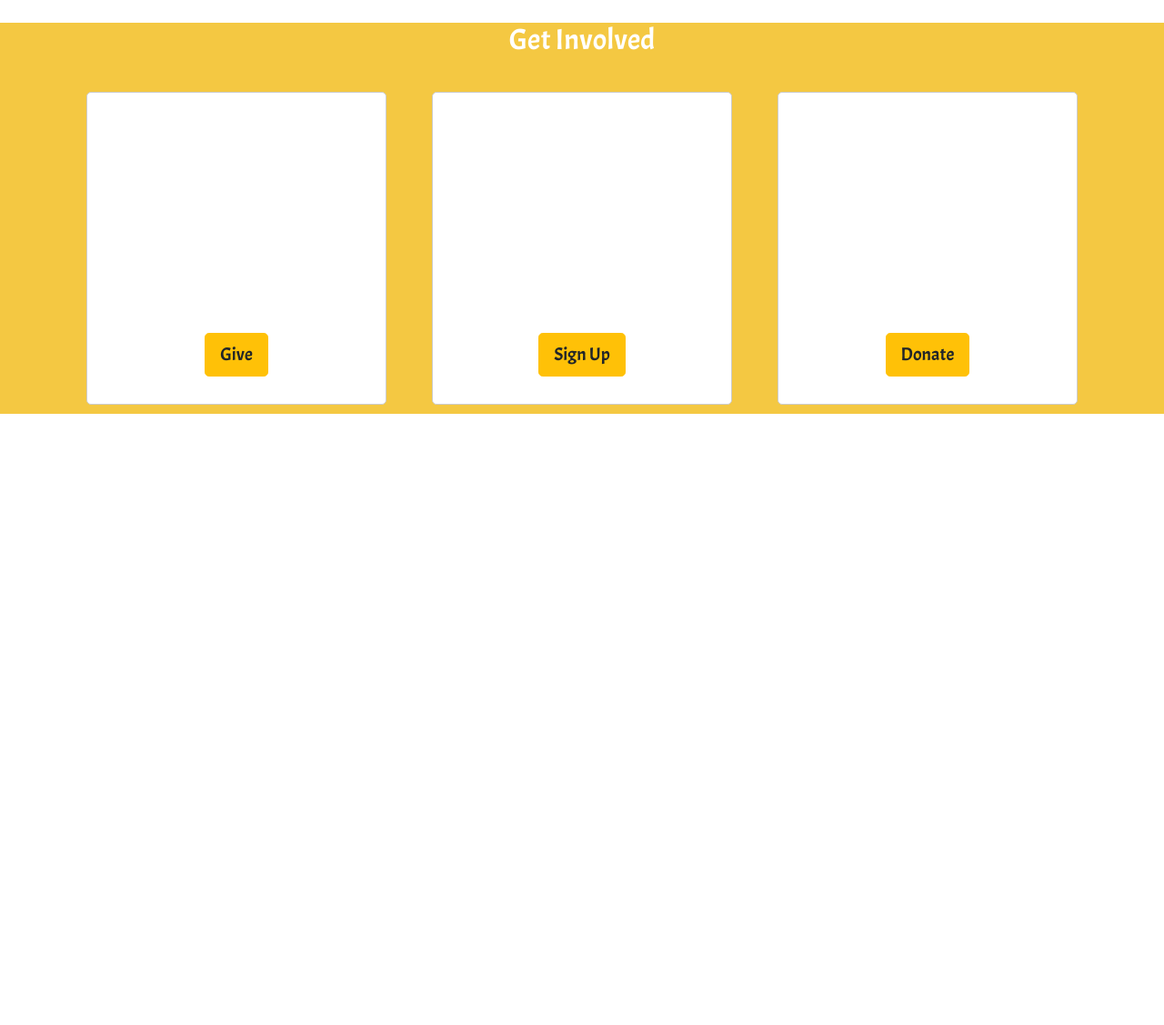
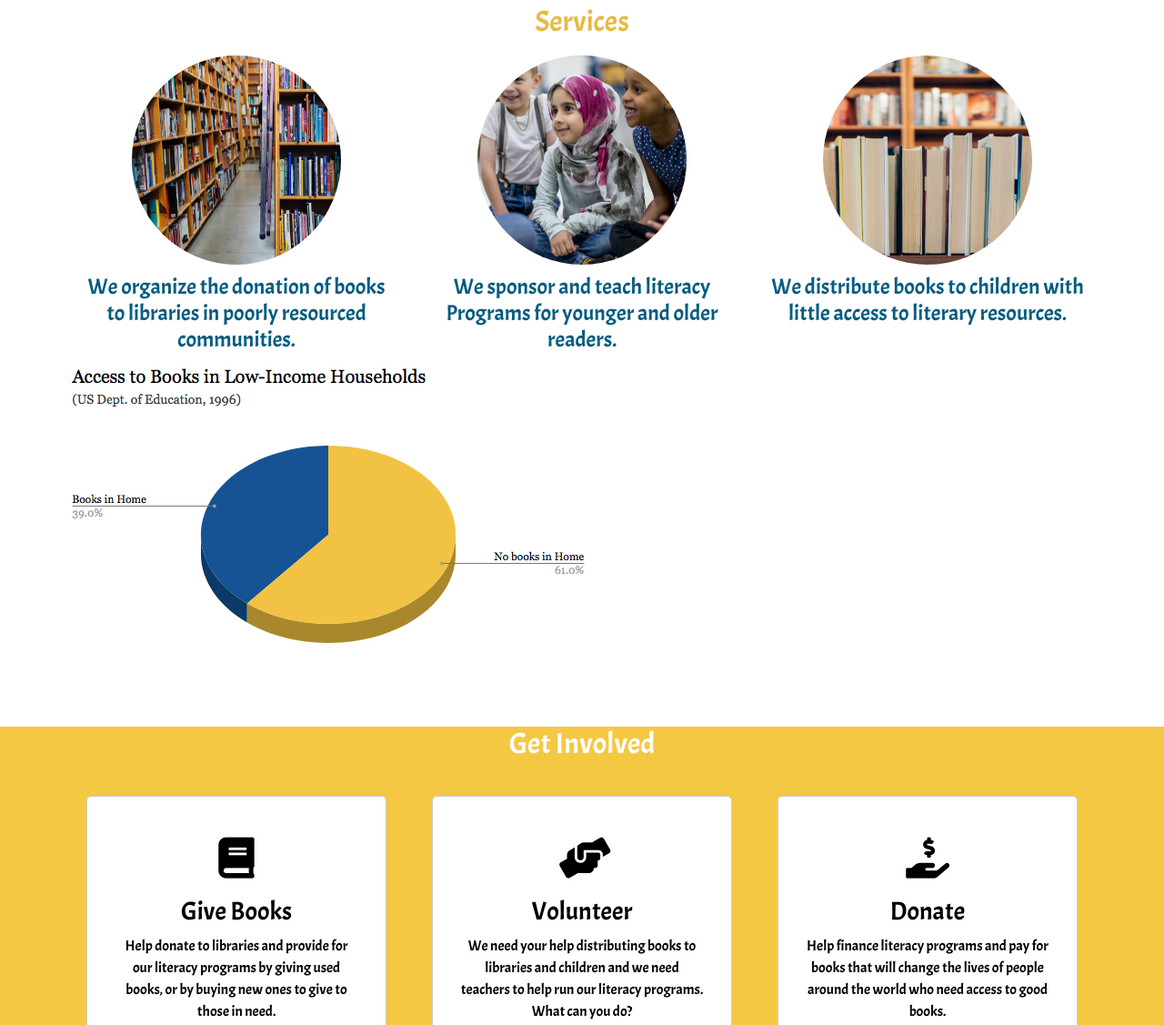
Before and after one commit to altheasophia/BooksForGoodLIPProject, a plain HTML site: page Althea.html in a window 1280 px wide. Shown: the part 681-1808 px from the top of the page at 91% size. Before the commit the page ends 1186 px from the top, so only its background shows below. Drawn offline with nearby package versions, Linux system fonts and the light colour scheme.

Commit message:
saturday at 6:52

```diff
--- a/Althea.CSS
+++ b/Althea.CSS
@@ -37,6 +37,7 @@ header{
     font-size: 45px;
     margin-top: 15px;
     margin-bottom: 15px;
+    color: black
 }
 
 .options{
@@ -47,3 +48,18 @@ header{
     border-radius: 5px;
     margin-top: 30px
 }
+
+.services{
+    font-family: "Acme", cursive;
+    text-align: center;
+   margin-top: 30px
+
+
+}
+
+
+.services img {
+  border-radius: 50%;
+  padding: 10px 10px;
+
+}
--- a/Althea.html
+++ b/Althea.html
@@ -54,6 +54,56 @@
             </div>
     </header>
 
+
+<!------ begin services section-------->
+<section class= "services">
+    <div class= "container">
+        <h2><font color= "e5bb47">Services</font></h2>
+
+            <div class= "row">
+                    <!----first panel----->
+                    <div class= "col-md-4 col-lg-4">
+                        <img src="library.jpg" alt="books" width="250" height="250">
+                        <h4><font color= "#055c7f">We organize the donation of books to libraries in poorly resourced communities.</font></h3>
+                    </div>
+
+
+                    <!----third panel----->
+                    <div class= "col-md-4 col-lg-4">
+                        <img src="schoolkidreading.jpg" alt="readings" width="250" height="250">
+                        <h4><font color= "#055c7f"> We sponsor and teach literacy Programs for younger and older readers.</font></h3>
+                    </div>
+
+
+                    <!----fifth panel----->
+                    <div class= "col-md-4 col-lg-4">
+                        <img src="bookshelf.jpeg" alt="books" width="250" height="250">
+                         <h4><font color= "#055c7f">We distribute books to children with little access to literary resources.</font></h3>
+                    </div>
+
+            </div>
+    </div>
+</section>
+<!-----------end services section--------->
+
+<!-----begin results section------------>
+<section class= "results">
+    <div class= "container">
+            <div class= "row">
+
+                    <!----first row, first panel----->
+                    <img src= "stat1.png">
+
+            </div>
+    </div>
+</section>
+
+
+
+<!-------------------
+
+<!------end services section--------->
+
 <!----- begin get involved section------>
 <section class= "getinvolved">
 
@@ -66,8 +116,8 @@
         <div class= "col-md-4 col-lg-4">
             <div class= "options">
                 <i class="fas fa-book"></i>
-                <h3>Give Books</h3>
-                <p>Help donate to libraries and provide for our literacy programs by giving used books, or by buying new ones to give to those in need.</p>
+                <h3><font color= "#000000">Give Books</font></h3>
+                <p><font color= "#000000">Help donate to libraries and provide for our literacy programs by giving used books, or by buying new ones to give to those in need.</font></p>
                 <button class="btn btn-lg btn-warning">Give</button>
             </div>
         </div>
@@ -75,8 +125,8 @@
         <div class= "col-md-4 col-lg-4">
              <div class= "options">
                  <i class="fas fa-hands-helping"></i>
-                 <h3>Volunteer</h3>
-                 <p>We need your help distributing books to libraries and children and we need teachers to help run our literacy programs. What can you do?</p>
+                 <h3><font color= "#000000">Volunteer</font></h3>
+                 <p><font color= "#000000">We need your help distributing books to libraries and children and we need teachers to help run our literacy programs. What can you do?</font></p>
                  <button class="btn btn-lg btn-warning">Sign Up</button>
              </div>
         </div>
@@ -84,8 +134,8 @@
         <div class= "col-md-4 col-lg-4">
              <div class= "options">
                  <i class="fas fa-hand-holding-usd"></i>
-                 <h3>Donate</h3>
-                 <p>Help finance literacy programs and pay for books that will change the lives of people around the world who need access to good books.</p>
+                 <h3><font color= "#000000">Donate</font></h3>
+                 <p><font color= "#000000">Help finance literacy programs and pay for books that will change the lives of people around the world who need access to good books.</font></p>
                  <button class="btn btn-lg btn-warning">Donate</button>
              </div>
         </div>
@@ -96,11 +146,14 @@
 </section>
 <!------- end get involved section-------->
 
+
+
 </body>
 </html>
 
 <!-------Other yellow: f7b947
 
  font: e5bb47
+ blue color: #055c7f
 
  backgorund : f4c842---------->
```
Also changed, not shown: bookshelf.jpeg (added), library.jpg (added), schoolkidreading.jpg (added), stat1.png (added).
